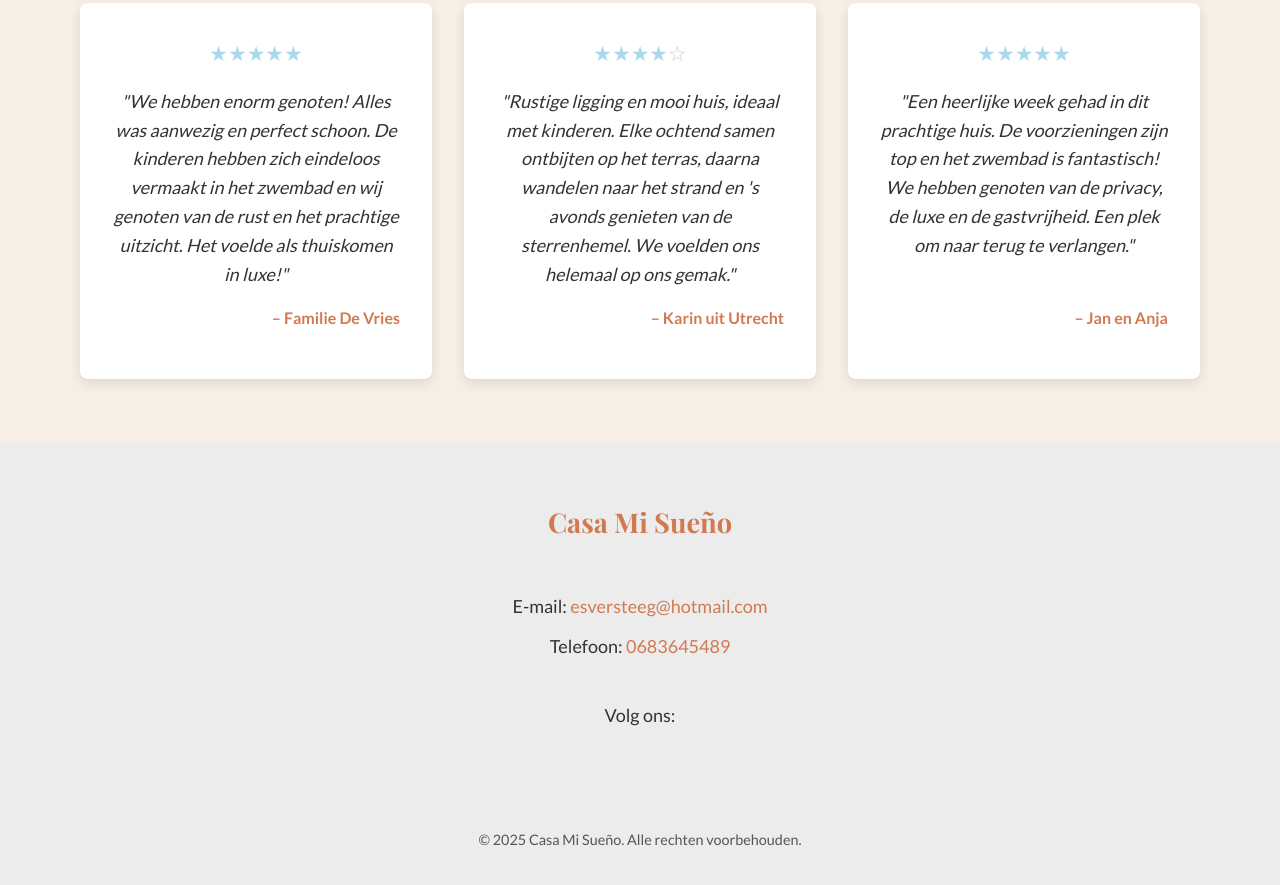
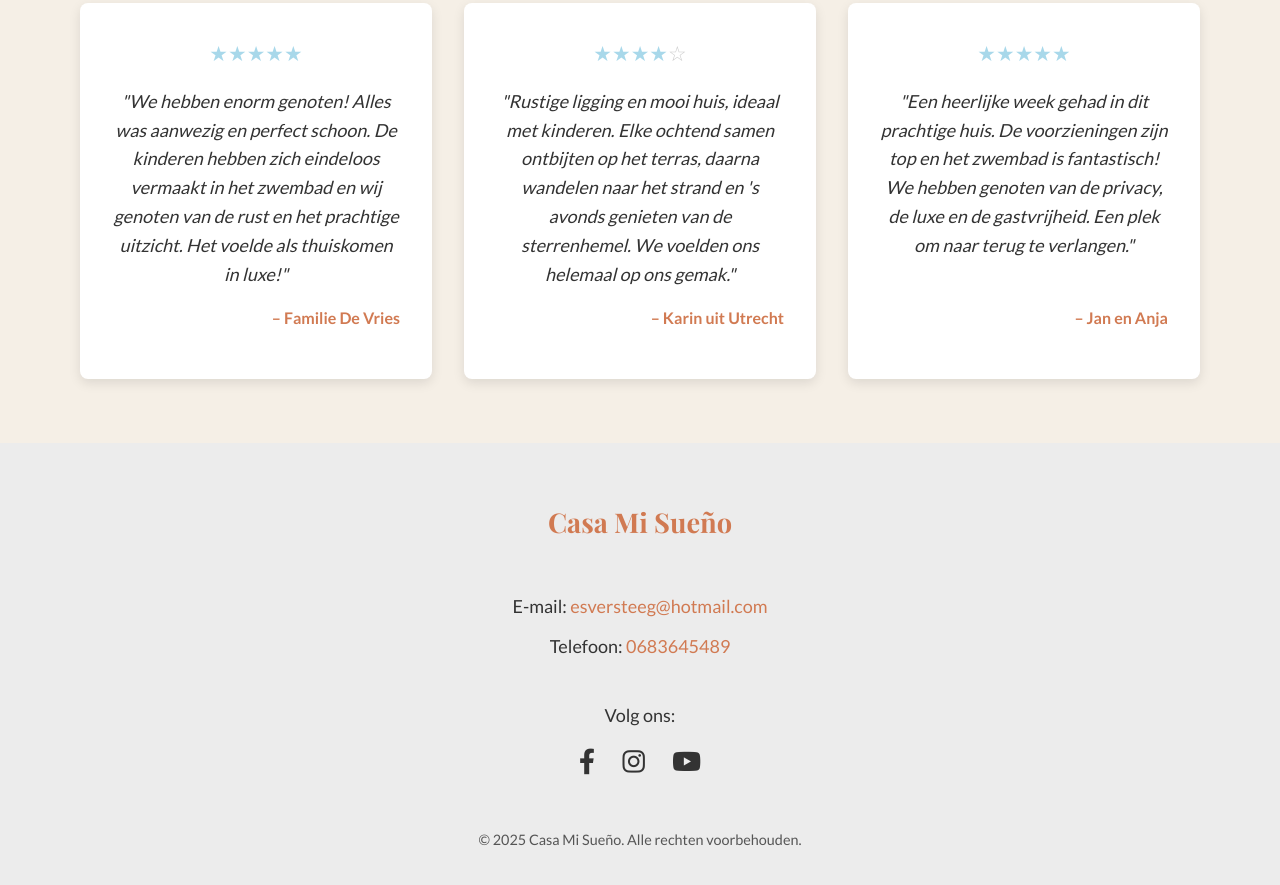
Before and after one commit to martynvhouten/casamisueno, a plain HTML site: page index.html in a window 1280 px wide. Shown: the part 1275-2160 px from the top of the page. Drawn offline with nearby package versions, Linux system fonts and the light colour scheme.

Commit message:
Uncomment Font Awesome CDN link in index.html to show social icons in footer

```diff
--- a/index.html
+++ b/index.html
@@ -9,7 +9,7 @@
     <link href="https://fonts.googleapis.com/css2?family=Open+Sans:wght@400;700&family=Playfair+Display:wght@700&display=swap" rel="stylesheet">
     <link rel="stylesheet" href="css/style.css">
     <!-- Add Font Awesome if you plan to use it for icons, e.g., social media, amenities -->
-    <!-- <link rel="stylesheet" href="https://cdnjs.cloudflare.com/ajax/libs/font-awesome/6.0.0-beta3/css/all.min.css"> -->
+    <link rel="stylesheet" href="https://cdnjs.cloudflare.com/ajax/libs/font-awesome/6.0.0-beta3/css/all.min.css">
 </head>
 <body>
     <a href="#main-content" class="skip-link">Spring naar hoofdinhoud</a>
```
